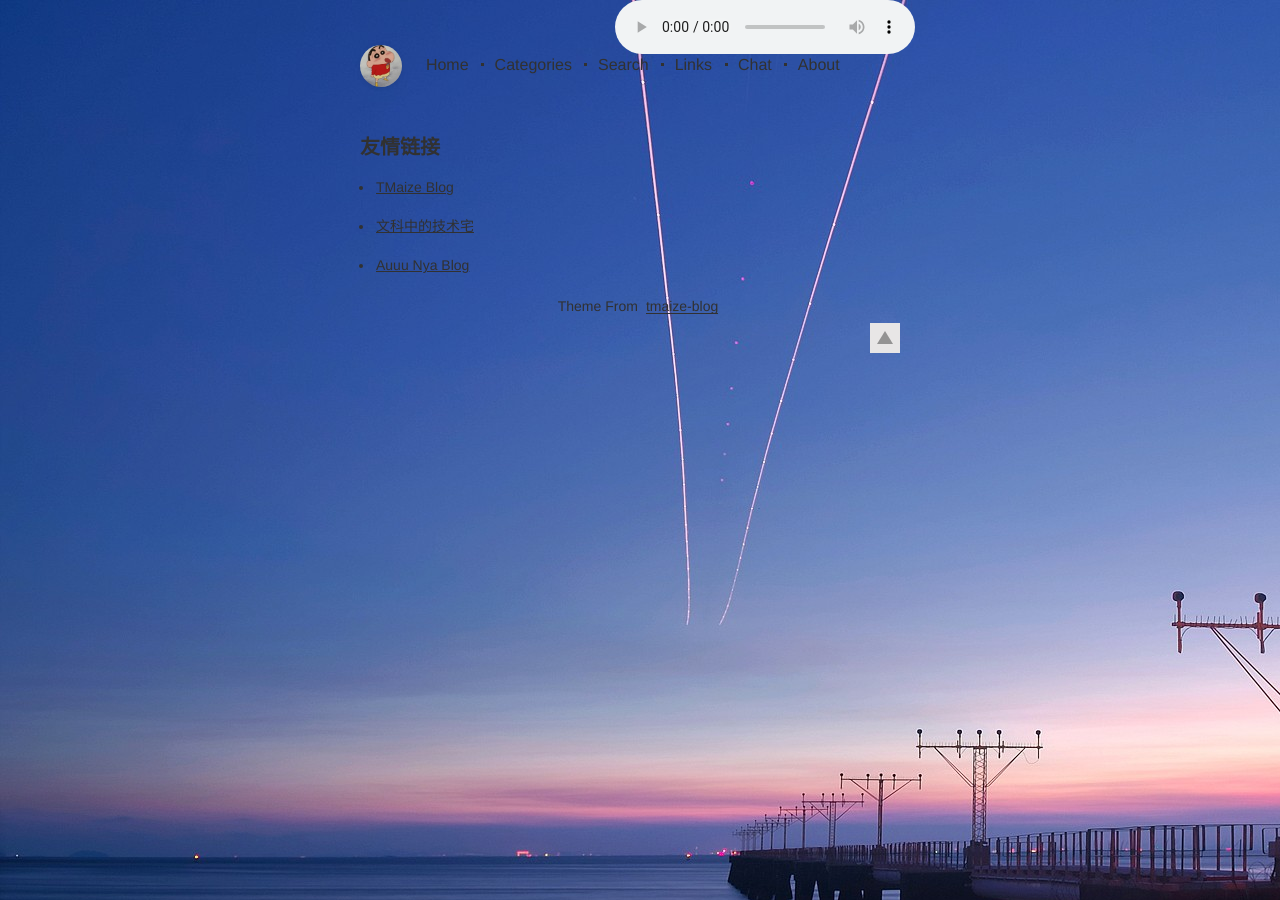
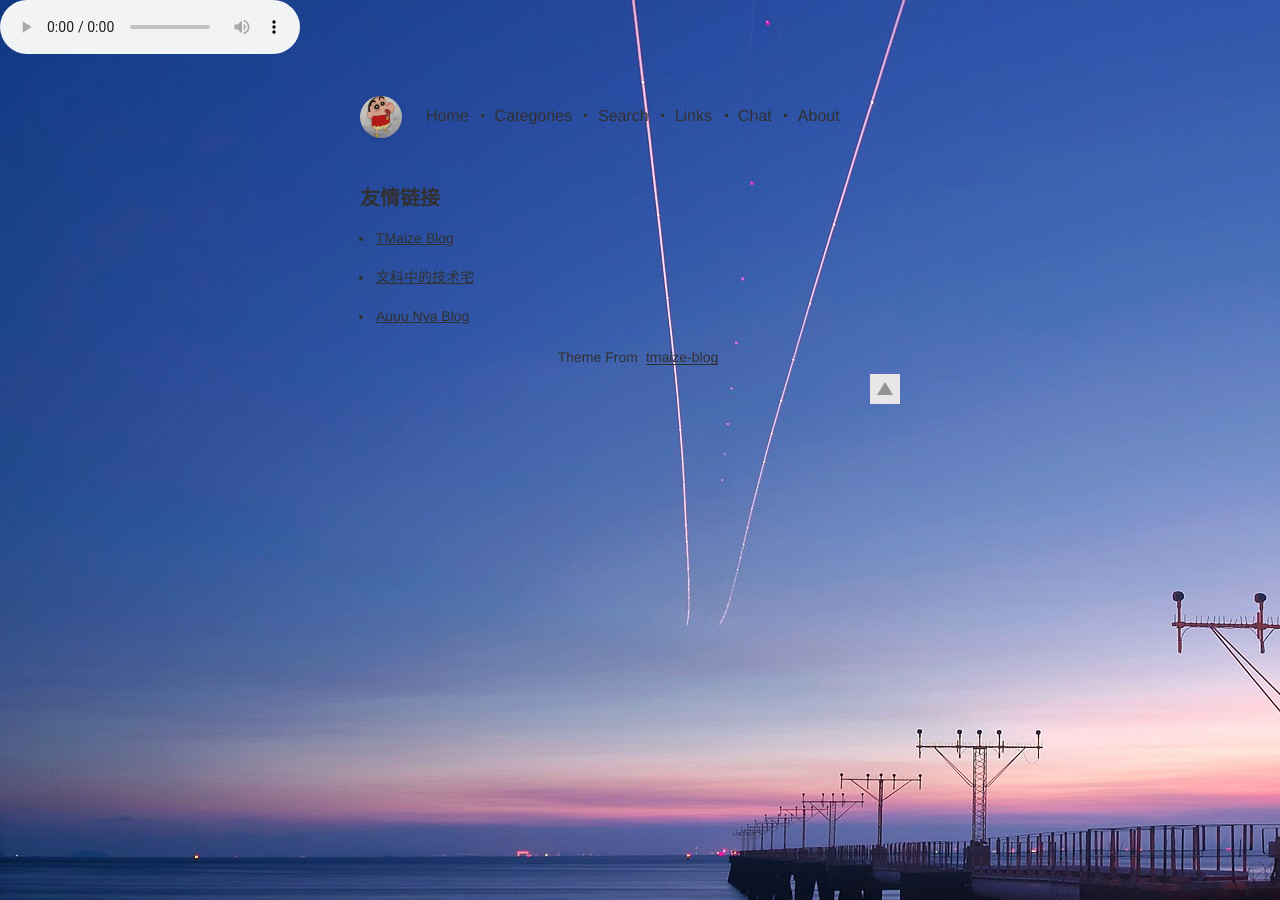
Before and after one commit to zhyjc6/zhyjc6.github.io, a Jekyll site: the page built from pages/links.md, in a window 1280 px wide. Built offline with Jekyll 4.4.1, drawn with Linux system fonts in a browser that asks for light colours; comment, search, counter and statistics services are not loaded.

Commit message:
再更新

```diff
--- a/_includes/head.html
+++ b/_includes/head.html
@@ -1,9 +1,7 @@
 <head>
-	<div class="btn-audio">
 	<audio src="http://m10.music.126.net/20190920143906/90d78e3663646cfb83e1fd2027ec591e/ymusic/0658/065c/0f53/127b3cd9cb169c9d2cc389d3ff4c6969.mp3" autoplay='autoplay' controls='controls' >
 	Your browser does not support the audio element.
 	</audio>
-	</div>
 
   <title>{{ page.title }}-{{ site.title }}</title>
   <meta http-equiv="content-type" content="text/html; charset=utf-8" />
--- a/static/css/blog.css
+++ b/static/css/blog.css
@@ -70,14 +70,6 @@ body::-webkit-scrollbar {
   -ms-user-select: none;
   user-select: none;
   -webkit-user-select: none;
-}
-
-
-.btn-audio{
-	text-align: center;
-	margin: 0 auto;
-	width: 50px;
-	height: 5px;
 }
 
 
```
